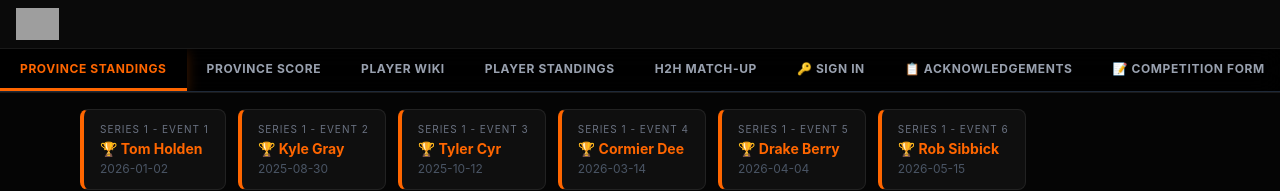
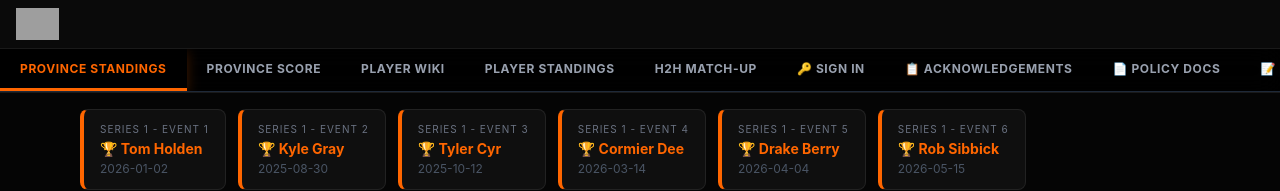
Before and after one commit to dowdarts/aads-war-room, a React (Vite) app: page / in a window 1280 px wide. Shown: the top 191 px of the page. Built offline with nearby package versions, Linux system fonts and the light colour scheme; grey boxes are pictures that could not be loaded.

Commit message:
Add protected policy docs link

```diff
--- a/src/App.jsx
+++ b/src/App.jsx
@@ -22,7 +22,7 @@ function AppShell() {
   const [uploadedPolicies, setUploadedPolicies] = useState([])
   const [selectedPlayerName, setSelectedPlayerName] = useState(null)
   const wakeLockRef = useRef(null)
-  const LOCKED_TABS = ['data']
+  const LOCKED_TABS = ['data', 'policy']
   const [unlockedTabs, setUnlockedTabs] = useState(new Set())
   const [pendingTab, setPendingTab] = useState(null)
 
--- a/src/components/Nav.jsx
+++ b/src/components/Nav.jsx
@@ -8,6 +8,7 @@ const TABS = [
   { id: 'h2h', label: 'H2H Match-Up' },
   { id: 'staff', label: '🔑 Sign In' },
   { id: 'ack', label: '📋 Acknowledgements' },
+  { id: 'policy', label: '📄 Policy Docs' },
   { id: 'form', label: '📝 Competition Form' },
   { id: 'data', label: 'Data Manager' },
 ]
```
